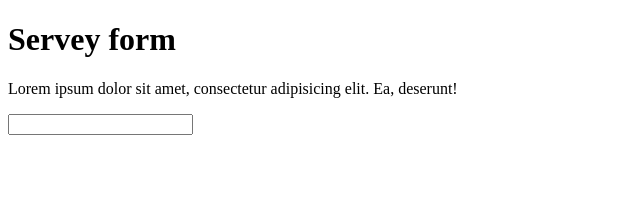
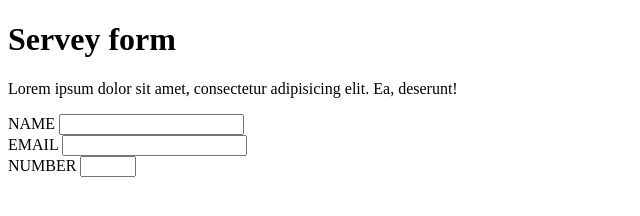
Before and after one commit to yonas44/Microverse3, a plain HTML site: page fcc-test-suite-template-master/index.html in a window 1280 px wide. Shown: the whole page, without its empty margins (0-640 px from the left). Drawn offline with Linux system fonts and the light colour scheme.

Commit message:
email, number fields added

```diff
--- a/fcc-test-suite-template-master/index.html
+++ b/fcc-test-suite-template-master/index.html
@@ -1,8 +1,9 @@
 <!DOCTYPE html>
 <html lang="en">
+
   <head>
     <meta charset="UTF-8" />
-    <title>Servey form</title>
+    <title>Survey form</title>
     <link rel="stylesheet" href="css/style.css" />
   </head>
 
@@ -28,9 +29,25 @@
       Lorem ipsum dolor sit amet, consectetur adipisicing elit. Ea, deserunt!
     </p>
     <form action="" id="survey-form">
-      <input type="text" id="name" required />
+      <div>
+        <label for="" id="name-label">NAME</label>
+        <input type="text" id="name" required />
+
+      </div>
+      <div>
+        <label for="" id="email-label">EMAIL</label>
+        <input type="email" id="email" required />
+
+      </div>
+      <div>
+        <label for="" id="number-label">NUMBER</label>
+        <input type="number" id="number" required min="5" max="40" />
+
+      </div>
+
     </form>
 
     <script src="js/index.js"></script>
   </body>
+
 </html>
```
